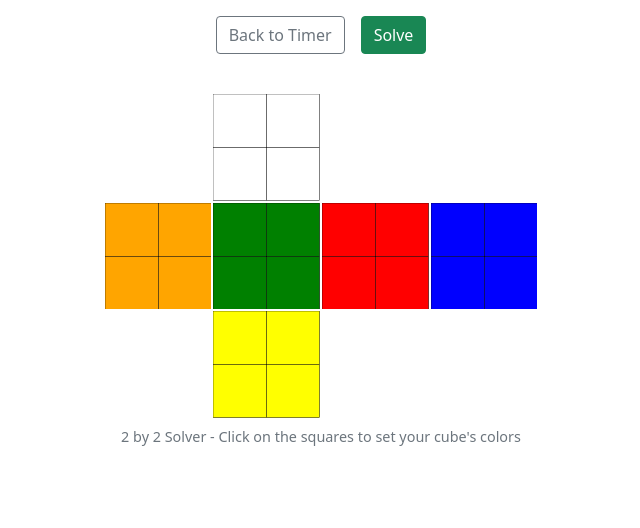
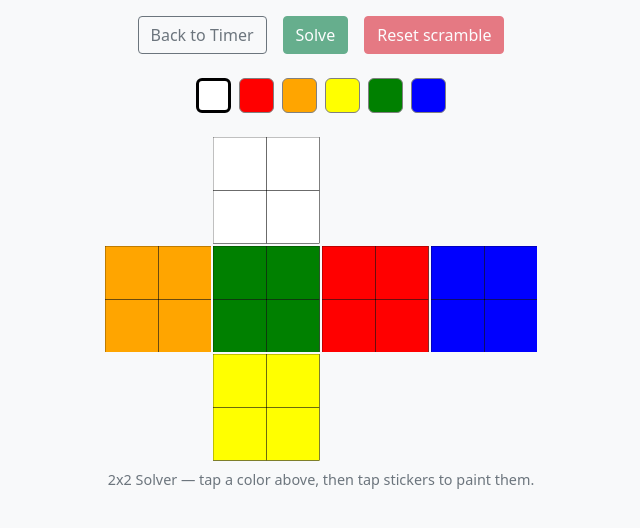
Before and after one commit to Jais-Shreyas/rf-timer, a React (Vite) app: page /solver in a window 1280 px wide. Shown: the top 528 px of the page, without its empty margins (319-959 px from the left). Built offline with nearby package versions, Linux system fonts and the light colour scheme.

Commit message:
Updated solver algorithm to use iteraative deepening dfs, and did QoL improvements

```diff
--- a/src/App.tsx
+++ b/src/App.tsx
@@ -1,13 +1,17 @@
 import { BrowserRouter as Router, Routes, Route } from "react-router-dom";
 import Home from "./Timer";
 import Solver from "./Solver";
+import { useState } from "react";
 
 export default function App() {
+  const [theme, setTheme] = useState<'light' | 'dark'>(() =>
+    localStorage.getItem('theme') === 'dark' ? 'dark' : 'light'
+  );
   return (
     <Router>
       <Routes>
-        <Route path="/" element={<Home />} />
-        <Route path="/solver" element={<Solver />} />
+        <Route path="/" element={<Home theme={theme} setTheme={setTheme} />} />
+        <Route path="/solver" element={<Solver theme={theme} />} />
       </Routes>
     </Router>
   );
--- a/src/Scramble.ts
+++ b/src/Scramble.ts
@@ -229,15 +229,15 @@ const TwobyTwoMovesList: string[] = ["F ", "F'", "F2", "R ", "R'", "R2", "U ", "
 
 let solveMoves: string[] = [];
 let isSolved: boolean = false;
-const helper2 = (cube: string[][], move: string): void => {
-  if (solveMoves.length >= 11) return;
+const helper2 = (cube: string[][], lastMove: string, depth: number): void => {
+  if (depth == 0) return;
   if (isSolved) return;
   if (checkSolved(cube, 2)) {
     isSolved = true;
     return;
   }
   for (let nextMove of TwobyTwoMovesList) {
-    if (nextMove[0] === move[0]) continue; // prevent same face moves in succession
+    if (nextMove[0] === lastMove[0]) continue; // prevent same face moves in succession
     const movefn = faceMoveMap[nextMove[0]];
     const times: number = (nextMove[1] === "'" ? 3 : (nextMove[1] === "2" ? 2 : 1));
     // make the move
@@ -245,7 +245,7 @@ const helper2 = (cube: string[][], move: string): void => {
       if (movefn) movefn(cube);
     }
     solveMoves.push(nextMove);
-    helper2(cube, nextMove);
+    helper2(cube, nextMove, depth - 1);
     if (isSolved) {
       return;
     }
@@ -260,25 +260,10 @@ const helper2 = (cube: string[][], move: string): void => {
 const solve2by2 = (cube: string[][]): string[] => {
   solveMoves = [];
   isSolved = false;
-  if (checkSolved(cube, 2)) {
-    return solveMoves;
-  }
-  for (let move of TwobyTwoMovesList) {
-    const movefn = faceMoveMap[move[0]];
-    const times: number = (move[1] === "'" ? 3 : (move[1] === "2" ? 2 : 1));
-    // make the move
-    for (let t = 0; t < times; t++) {
-      if (movefn) movefn(cube);
-    }
-    solveMoves.push(move);
-    helper2(cube, move);
+  for (let depth = 1; depth <= 11; depth++) {
+    helper2(cube, "X", depth); // "X" is a dummy last move
     if (isSolved) {
       return solveMoves;
-    }
-    // undo the move
-    solveMoves.pop();
-    for (let t = 0; t < (4 - times) % 4; t++) {
-      if (movefn) movefn(cube);
     }
   }
   return ["No solution found..."];
--- a/src/Solver.tsx
+++ b/src/Solver.tsx
@@ -1,4 +1,4 @@
-import React, { useState } from "react";
+import React, { useEffect, useState } from "react";
 import { useNavigate } from "react-router-dom";
 import { getScrambledCube } from "./Scramble.ts";
 import SolverWorker from "./workers/solverWorker?worker";
@@ -6,12 +6,14 @@ import SolverWorker from "./workers/solverWorker?worker";
 type CubeFaceColors = string[][];
 
 interface CubeSVGProps {
+  allowCellChange: boolean;
   faceColors: CubeFaceColors;
   AllFaces: string[][][];
   size?: number;
   mode?: number;
   face?: string;
   updateFace: React.Dispatch<React.SetStateAction<string[][][]>>;
+  selectedColor: string; // 👈 new prop
 }
 
 const colorMap = new Map<string, string>([
@@ -24,32 +26,40 @@ const colorMap = new Map<string, string>([
   [" ", "transparent"],
 ]);
 
-
-const CubeSVG: React.FC<CubeSVGProps> = ({ faceColors, AllFaces, size = 30, mode = 3, face = null, updateFace }) => {
-  const faceToIndex = new Map<string, [number]>([["U", [1]], ["L", [2]], ["F", [3]], ["R", [4]], ["B", [5]], ["D", [6]]]);
+const CubeSVG: React.FC<CubeSVGProps> = ({
+  allowCellChange,
+  faceColors,
+  AllFaces,
+  size = 30,
+  mode = 3,
+  face = null,
+  updateFace,
+  selectedColor,
+}) => {
+  const faceToIndex = new Map<string, [number]>([
+    ["U", [1]],
+    ["L", [2]],
+    ["F", [3]],
+    ["R", [4]],
+    ["B", [5]],
+    ["D", [6]],
+  ]);
 
   return (
-    <svg
-      width={size * mode}
-      height={size * mode}
-      viewBox={`0 0 ${size * mode} ${size * mode}`}
-    >
+    <svg width={size * mode} height={size * mode} viewBox={`0 0 ${size * mode} ${size * mode}`}>
       {faceColors.map((row, i) =>
         row.map((color, j) => (
           <rect
             key={`${i}-${j}`}
             x={j * size}
             y={i * size}
-            cursor={`${face ? "pointer" : "default"}`}
+            cursor={face ? "pointer" : "default"}
+            pointerEvents={!allowCellChange ? "none" : "auto"}
             onClick={() => {
-              if (face) {
+              if (face && allowCellChange) {
                 const newAllFaces = [...AllFaces];
                 const [faceIndex] = faceToIndex.get(face)!;
-                const currentColor = AllFaces[faceIndex][i][j]
-                const colors = ["W", "R", "O", "Y", "G", "B"];
-                const currentIndex = colors.indexOf(currentColor);
-                const nextColor = colors[(currentIndex + 1) % colors.length];
-                newAllFaces[faceIndex][i][j] = nextColor;
+                newAllFaces[faceIndex][i][j] = selectedColor;
                 updateFace(newAllFaces);
               }
             }}
@@ -65,40 +75,50 @@ const CubeSVG: React.FC<CubeSVGProps> = ({ faceColors, AllFaces, size = 30, mode
   );
 };
 
+type SolverProps = {
+  theme: "light" | "dark";
+};
 
-const Solver = () => {
+const Solver = ({ theme }: SolverProps) => {
   const navigate = useNavigate();
-  const [userScrambleFace, setUserScrambleFace] = useState<string[][][]>(getScrambledCube([], 2));
+  const [userScrambleFace, setUserScrambleFace] = useState<string[][][]>(
+    getScrambledCube([], 2)
+  );
   const [isFindingSolution, setIsFindingSolution] = useState<boolean>(false);
   const [solution, setSolution] = useState<string[]>([]);
+  const [couldBeSolved, setCouldBeSolved] = useState<boolean>(true);
+  const [selectedColor, setSelectedColor] = useState<string>("W"); // 👈 palette selection
+
   const faceToCoord: [number, number][] = [
-    [0, 0],   // dummy (index 0 unused)
-    [0, 3],   // face 1
-    [3, 0],   // face 3
-    [3, 3],   // face 3
-    [3, 6],   // face 4
-    [3, 9],   // face 5
-    [6, 3],   // face 6
+    [0, 0],
+    [0, 3],
+    [3, 0],
+    [3, 3],
+    [3, 6],
+    [3, 9],
+    [6, 3],
   ];
 
   const processSolutionGeneration = () => {
     setIsFindingSolution(true);
-    const colorMap: string[][] = new Array(9).fill(0).map(() => new Array(12).fill(" "));
+    const colorMap: string[][] = new Array(9)
+      .fill(0)
+      .map(() => new Array(12).fill(" "));
     for (let i = 1; i <= 6; i++) {
       const [rowOffset, colOffset] = faceToCoord[i];
       for (let r = 0; r < 2; r++) {
         for (let c = 0; c < 2; c++) {
-          colorMap[rowOffset + 2 * r][colOffset + 2 * c] = userScrambleFace[i][r][c];
+          colorMap[rowOffset + 2 * r][colOffset + 2 * c] =
+            userScrambleFace[i][r][c];
         }
       }
     }
+
     const worker = new SolverWorker();
-
     worker.postMessage({ colorMap });
 
     worker.onmessage = (e) => {
-      const solu = e.data;
-      setSolution(solu);
+      setSolution(e.data);
       setIsFindingSolution(false);
       worker.terminate();
     };
@@ -110,19 +130,64 @@ const Solver = () => {
     };
   };
 
+  useEffect(() => {
+    const colorCount: Record<string, number> = {};
+    for (let face of userScrambleFace.slice(1, 7)) {
+      for (let row of face) {
+        for (let color of row) {
+          colorCount[color] = (colorCount[color] || 0) + 1;
+        }
+      }
+    }
+    const validColors = ["W", "Y", "R", "O", "B", "G"];
+    setCouldBeSolved(validColors.every((c) => colorCount[c] === 4));
+  }, [userScrambleFace]);
+
+  const colors = ["W", "R", "O", "Y", "G", "B"];
+
   return (
-    <div>
-      <div className={`d-flex justify-content-center align-items-center gap-3 p-3`}>
+    <div
+      className={`container bg-${theme} text-${theme === "light" ? "dark" : "light"}`}
+      style={{ minHeight: "100vh", minWidth: "100vw" }}
+    >
+      <div className="d-flex justify-content-center align-items-center gap-3 p-3">
         <button className="btn btn-outline-secondary" onClick={() => navigate(-1)}>
           Back to Timer
         </button>
-        <button className={`btn btn-success`}
-          disabled={isFindingSolution}
+        <button
+          className="btn btn-success"
+          disabled={isFindingSolution || !couldBeSolved || JSON.stringify(userScrambleFace) === JSON.stringify(getScrambledCube([], 2))}
           onClick={processSolutionGeneration}
+          title={!couldBeSolved ? "The cube configuration is invalid and cannot be solved." : ""}
         >
           Solve
         </button>
+        <button
+          className="btn btn-danger"
+          onClick={() => setUserScrambleFace(getScrambledCube([], 2))}
+          disabled={isFindingSolution || JSON.stringify(userScrambleFace) === JSON.stringify(getScrambledCube([], 2))}
+        >
+          Reset scramble
+        </button>
       </div>
+
+      <div className="d-flex justify-content-center align-items-center gap-2 my-2">
+        {colors.map((c) => (
+          <div
+            key={c}
+            onClick={() => setSelectedColor(c)}
+            style={{
+              width: 35,
+              height: 35,
+              backgroundColor: colorMap.get(c),
+              border: selectedColor === c ? "3px solid black" : "1px solid gray",
+              borderRadius: 6,
+              cursor: "pointer",
+            }}
+          />
+        ))}
+      </div>
+
       <div
         style={{
           display: "grid",
@@ -131,29 +196,31 @@ const Solver = () => {
           gap: "2px",
           width: "fit-content",
         }}
-        className={`position-relative mx-auto mt-4`}
+        className="position-relative mx-auto mt-4"
       >
-        <CubeSVG faceColors={userScrambleFace[0]} AllFaces={userScrambleFace} size={Math.max(40, window.innerWidth / 24)}mode={2} updateFace={setUserScrambleFace} />
-        <CubeSVG faceColors={userScrambleFace[1]} AllFaces={userScrambleFace} size={Math.max(40, window.innerWidth / 24)}mode={2} face={"U"} updateFace={setUserScrambleFace} />
-        <CubeSVG faceColors={userScrambleFace[0]} AllFaces={userScrambleFace} size={Math.max(40, window.innerWidth / 24)}mode={2} updateFace={setUserScrambleFace} />
-        <CubeSVG faceColors={userScrambleFace[0]} AllFaces={userScrambleFace} size={Math.max(40, window.innerWidth / 24)}mode={2} updateFace={setUserScrambleFace} />
-        <CubeSVG faceColors={userScrambleFace[2]} AllFaces={userScrambleFace} size={Math.max(40, window.innerWidth / 24)}mode={2} face={"L"} updateFace={setUserScrambleFace} />
-        <CubeSVG faceColors={userScrambleFace[3]} AllFaces={userScrambleFace} size={Math.max(40, window.innerWidth / 24)}mode={2} face={"F"} updateFace={setUserScrambleFace} />
-        <CubeSVG faceColors={userScrambleFace[4]} AllFaces={userScrambleFace} size={Math.max(40, window.innerWidth / 24)}mode={2} face={"R"} updateFace={setUserScrambleFace} />
-        <CubeSVG faceColors={userScrambleFace[5]} AllFaces={userScrambleFace} size={Math.max(40, window.innerWidth / 24)}mode={2} face={"B"} updateFace={setUserScrambleFace} />
-        <CubeSVG faceColors={userScrambleFace[0]} AllFaces={userScrambleFace} size={Math.max(40, window.innerWidth / 24)}mode={2} updateFace={setUserScrambleFace} />
-        <CubeSVG faceColors={userScrambleFace[6]} AllFaces={userScrambleFace} size={Math.max(40, window.innerWidth / 24)}mode={2} face={"D"} updateFace={setUserScrambleFace} />
-        <CubeSVG faceColors={userScrambleFace[0]} AllFaces={userScrambleFace} size={Math.max(40, window.innerWidth / 24)}mode={2} updateFace={setUserScrambleFace} />
-        <CubeSVG faceColors={userScrambleFace[0]} AllFaces={userScrambleFace} size={Math.max(40, window.innerWidth / 24)}mode={2} updateFace={setUserScrambleFace} />
+        <CubeSVG allowCellChange={!isFindingSolution} faceColors={userScrambleFace[0]} AllFaces={userScrambleFace} size={Math.max(40, window.innerWidth / 24)} mode={2} updateFace={setUserScrambleFace} selectedColor={selectedColor} />
+        <CubeSVG allowCellChange={!isFindingSolution} faceColors={userScrambleFace[1]} AllFaces={userScrambleFace} size={Math.max(40, window.innerWidth / 24)} mode={2} face={"U"} updateFace={setUserScrambleFace} selectedColor={selectedColor} />
+        <CubeSVG allowCellChange={!isFindingSolution} faceColors={userScrambleFace[0]} AllFaces={userScrambleFace} size={Math.max(40, window.innerWidth / 24)} mode={2} updateFace={setUserScrambleFace} selectedColor={selectedColor} />
+        <CubeSVG allowCellChange={!isFindingSolution} faceColors={userScrambleFace[0]} AllFaces={userScrambleFace} size={Math.max(40, window.innerWidth / 24)} mode={2} updateFace={setUserScrambleFace} selectedColor={selectedColor} />
+        <CubeSVG allowCellChange={!isFindingSolution} faceColors={userScrambleFace[2]} AllFaces={userScrambleFace} size={Math.max(40, window.innerWidth / 24)} mode={2} face={"L"} updateFace={setUserScrambleFace} selectedColor={selectedColor} />
+        <CubeSVG allowCellChange={!isFindingSolution} faceColors={userScrambleFace[3]} AllFaces={userScrambleFace} size={Math.max(40, window.innerWidth / 24)} mode={2} face={"F"} updateFace={setUserScrambleFace} selectedColor={selectedColor} />
+        <CubeSVG allowCellChange={!isFindingSolution} faceColors={userScrambleFace[4]} AllFaces={userScrambleFace} size={Math.max(40, window.innerWidth / 24)} mode={2} face={"R"} updateFace={setUserScrambleFace} selectedColor={selectedColor} />
+        <CubeSVG allowCellChange={!isFindingSolution} faceColors={userScrambleFace[5]} AllFaces={userScrambleFace} size={Math.max(40, window.innerWidth / 24)} mode={2} face={"B"} updateFace={setUserScrambleFace} selectedColor={selectedColor} />
+        <CubeSVG allowCellChange={!isFindingSolution} faceColors={userScrambleFace[0]} AllFaces={userScrambleFace} size={Math.max(40, window.innerWidth / 24)} mode={2} updateFace={setUserScrambleFace} selectedColor={selectedColor} />
+        <CubeSVG allowCellChange={!isFindingSolution} faceColors={userScrambleFace[6]} AllFaces={userScrambleFace} size={Math.max(40, window.innerWidth / 24)} mode={2} face={"D"} updateFace={setUserScrambleFace} selectedColor={selectedColor} />
+        <CubeSVG allowCellChange={!isFindingSolution} faceColors={userScrambleFace[0]} AllFaces={userScrambleFace} size={Math.max(40, window.innerWidth / 24)} mode={2} updateFace={setUserScrambleFace} selectedColor={selectedColor} />
+        <CubeSVG allowCellChange={!isFindingSolution} faceColors={userScrambleFace[0]} AllFaces={userScrambleFace} size={Math.max(40, window.innerWidth / 24)} mode={2} updateFace={setUserScrambleFace} selectedColor={selectedColor} />
       </div>
-      <div className={`text-center mt-2 text-muted`} style={{ fontSize: "0.9em" }}>
-        2 by 2 Solver - Click on the squares to set your cube's colors
+
+      <div className="text-center mt-2 text-muted" style={{ fontSize: "0.9em" }}>
+        2x2 Solver — tap a color above, then tap stickers to paint them.
       </div>
-      <div className={`text-center mt-3`}>
-        {isFindingSolution ? "Finding solution..." : solution.length > 0 ? `Solution: ${solution.join(" ")}` : ""}
+
+      <div className="text-center mt-3">
+        {isFindingSolution ? "Finding solution..." : solution.length > 0 ? solution.join(" ") : ""}
       </div>
     </div>
-  )
-}
+  );
+};
 
-export default Solver
+export default Solver;
--- a/src/Timer.tsx
+++ b/src/Timer.tsx
@@ -11,7 +11,12 @@ type Solve = {
   verdict: string
 };
 
-export default function Timer() {
+type TimerProps = {
+  theme: 'light' | 'dark';
+  setTheme: React.Dispatch<React.SetStateAction<'light' | 'dark'>>;
+};
+
+export default function Timer({ theme, setTheme }: TimerProps) {
   const [time, setTime] = useState<number>(0);
   const [isRunning, setIsRunning] = useState<boolean>(false);
   const [isHolding, setIsHolding] = useState<boolean>(false);
@@ -265,9 +270,6 @@ export default function Timer() {
     return theme === "dark" ? "text-light" : "text-dark";
   };
 
-  const [theme, setTheme] = useState<'light' | 'dark'>(() =>
-    localStorage.getItem('theme') === 'dark' ? 'dark' : 'light'
-  );
 
   const toggleTheme = () => {
     setTheme((prev) => {
@@ -276,11 +278,6 @@ export default function Timer() {
       return next;
     });
   };
-
-  const width = window.innerWidth;
-  const height = window.innerHeight;
-
-  console.log(`Width: ${width}px, Height: ${height}px`);
 
   const backgroundClass = theme === 'dark' ? 'bg-dark' : getBackground();
   const effectiveTextColor = theme === 'dark' ? 'text-light' : 'text-dark';
@@ -339,7 +336,7 @@ export default function Timer() {
     >
       <aside
         className={`${isRunning || isReady ? "d-none" : ""} px-3 pt-3 d-flex flex-row flex-md-column border-top border-md-top-0 border-md-end
-    ${theme === 'dark' ? 'bg-dark text-light border-dark' : 'bg-white text-dark'}`}
+      ${theme === 'dark' ? 'bg-dark text-light border-dark' : 'bg-white text-dark'}`}
       >
         <table className={`table table-hover align-middle text-center mb-0 timer-stats-table ${theme === 'dark' ? 'table-dark' : ''}`}>
           <thead>
@@ -554,7 +551,7 @@ export default function Timer() {
         <h1
           className={`fw-bold ${getTextColor()}`}
           style={{
-            fontSize: '10vw', userSelect: "none",
+            fontSize: `${mode == 2 ? '10vw' : '7vw'}`, userSelect: "none",
             fontFamily: "monospace",
           }}
         >
```
Also changed, not shown: src/index.css (+8 -0 lines).
